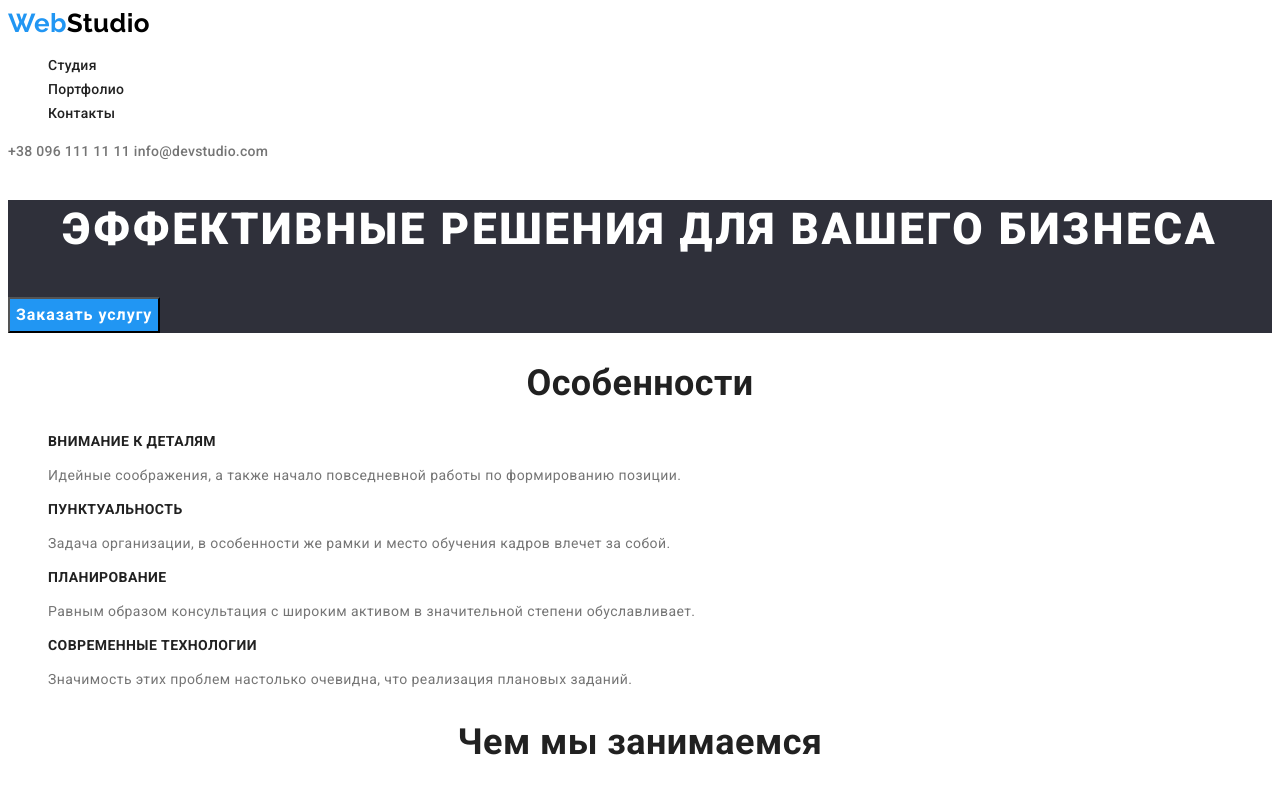
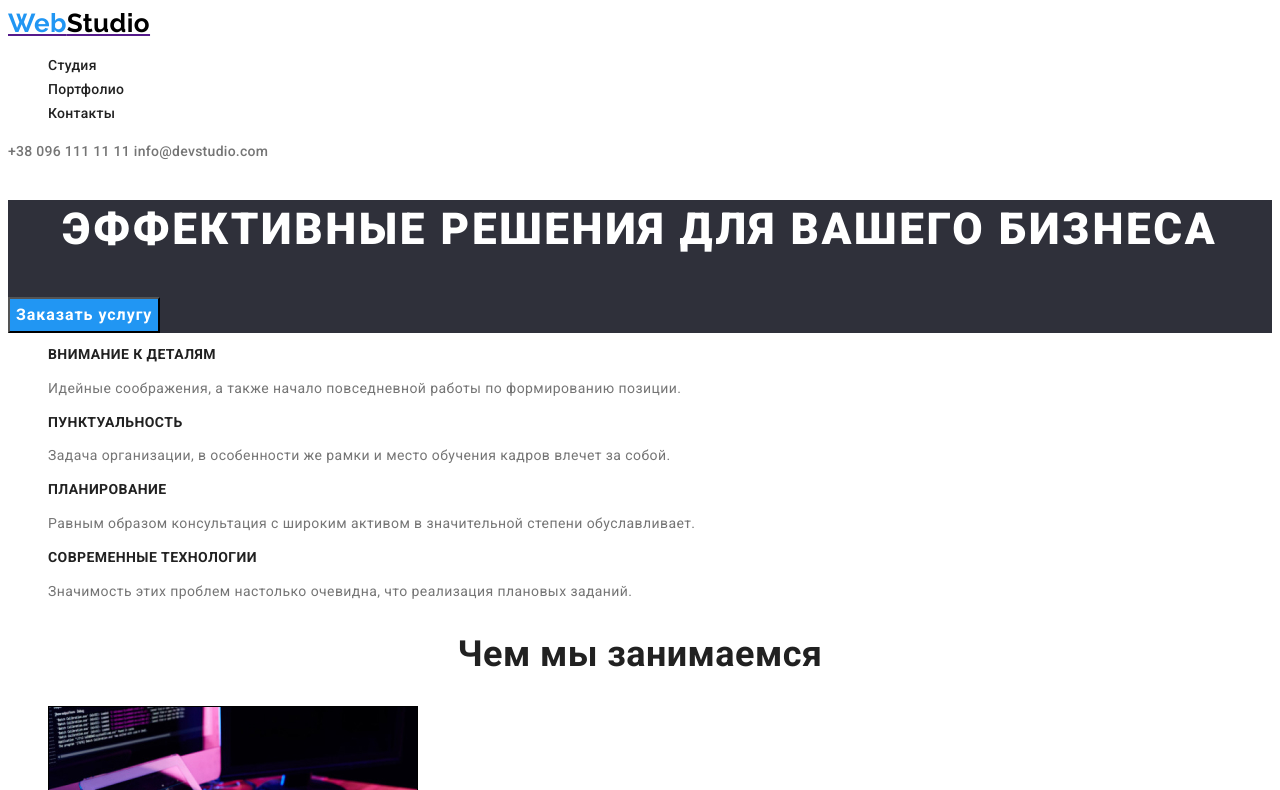
Before and after one commit to Betelgeuse22/goit-markup-hw-02, a plain HTML site: page index.html in a window 1280 px wide. Shown: the top 790 px of the page. Drawn offline with Linux system fonts and the light colour scheme.

Commit message:
update after lection

```diff
--- a/css/styles.css
+++ b/css/styles.css
@@ -10,20 +10,30 @@ body {
 
     font-family: 'Roboto', sans-serif;
     letter-spacing: 0.03em;
-        font-style: normal;
-        font-weight: 400;
-        font-size: 14px;
-        line-height: 1.71;
+    font-style: normal;
+    font-weight: 400;
+    font-size: 14px;
+    line-height: 1.71;
 }
 
 .hero, .footer {
     background-color: #2F303A;
 }
-.our-team {
-    background-color: #F5F4FA;
+
+
+.visually-hidden {
+    border: 0;
+    clip: rect(0 0 0 0);
+    height: auto;
+    margin: 0;
+    overflow: hidden;
+    padding: 0;
+    position: absolute;
+    width: 1px;
+    white-space: nowrap;
 }
 
-a {
+.link {
     text-decoration: none;}
 
 .list {
@@ -152,6 +162,11 @@ a {
         text-transform: uppercase;
 }
 
+.our-team {
+    background-color: #F5F4FA;
+}
+
+
 .section-team {
         font-weight: 500;
         font-size: 16px;
--- a/index.html
+++ b/index.html
@@ -41,7 +41,7 @@
             </section>
         </div>
         <section class="section">
-            <h2 class="section-title">Особенности</h2>
+            <h2 class="section-title visually-hidden">Особенности</h2>
             <ul class="list">
                 <li>
                     <h3 class="section-title-description">Внимание к деталям</h3>
```
Also changed, not shown: portfolio.html (+1 -1 lines).
